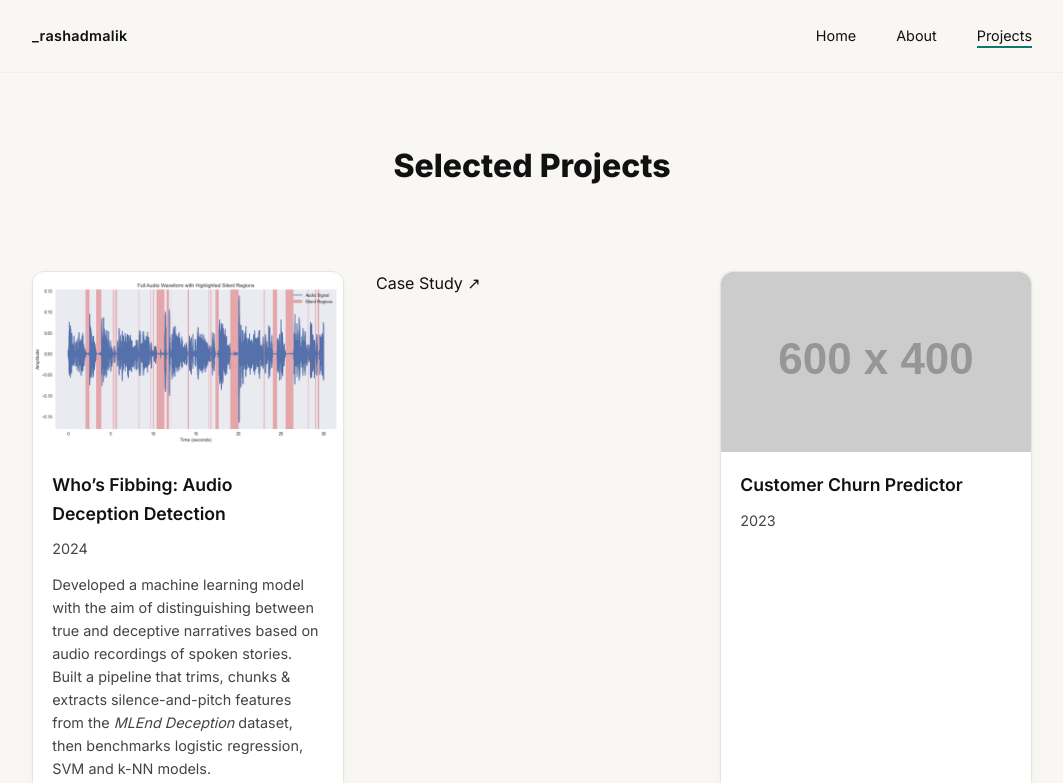
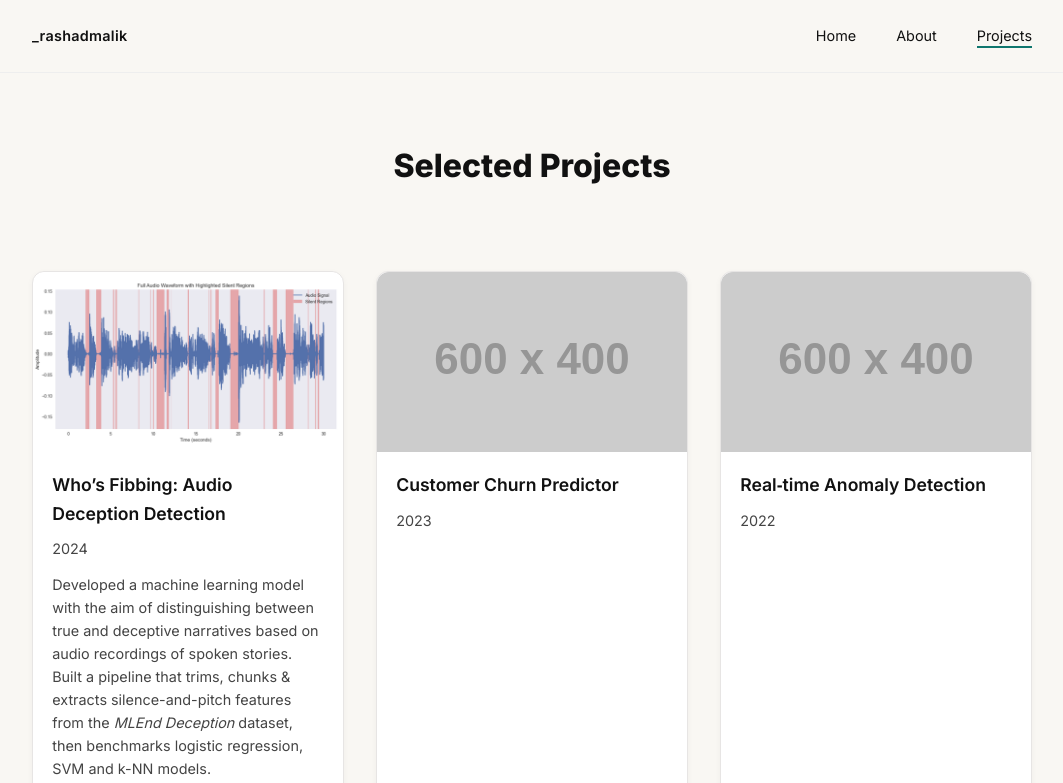
Before and after one commit to rashad-malik/Portfolio, a plain HTML site: page projects.html in a window 1280 px wide. Shown: the top 783 px of the page, without its empty margins (108-1171 px from the left). Drawn offline with Linux system fonts and the light colour scheme; placeholder pictures from the web are drawn by us.

Commit message:
Removed leftover code from projects file

```diff
--- a/projects.html
+++ b/projects.html
@@ -102,13 +102,6 @@
         </div>
       </div>
 
-<div class="links">
-  <a href="#" target="_blank">Case Study ↗</a>
-  <a href="https://github.com/yourname/churn-predictor" target="_blank" aria-label="GitHub repo">
-    <svg class="gh-icon" xmlns="http://www.w3.org/2000/svg" viewBox="0 0 24 24"><path d="…"/></svg>
-  </a>
-</div>
-
       <!-- Card 2 -->
       <div class="card">
         <img src="https://placehold.co/600x400?text=Churn" alt="Churn model SHAP dashboard" />
```
